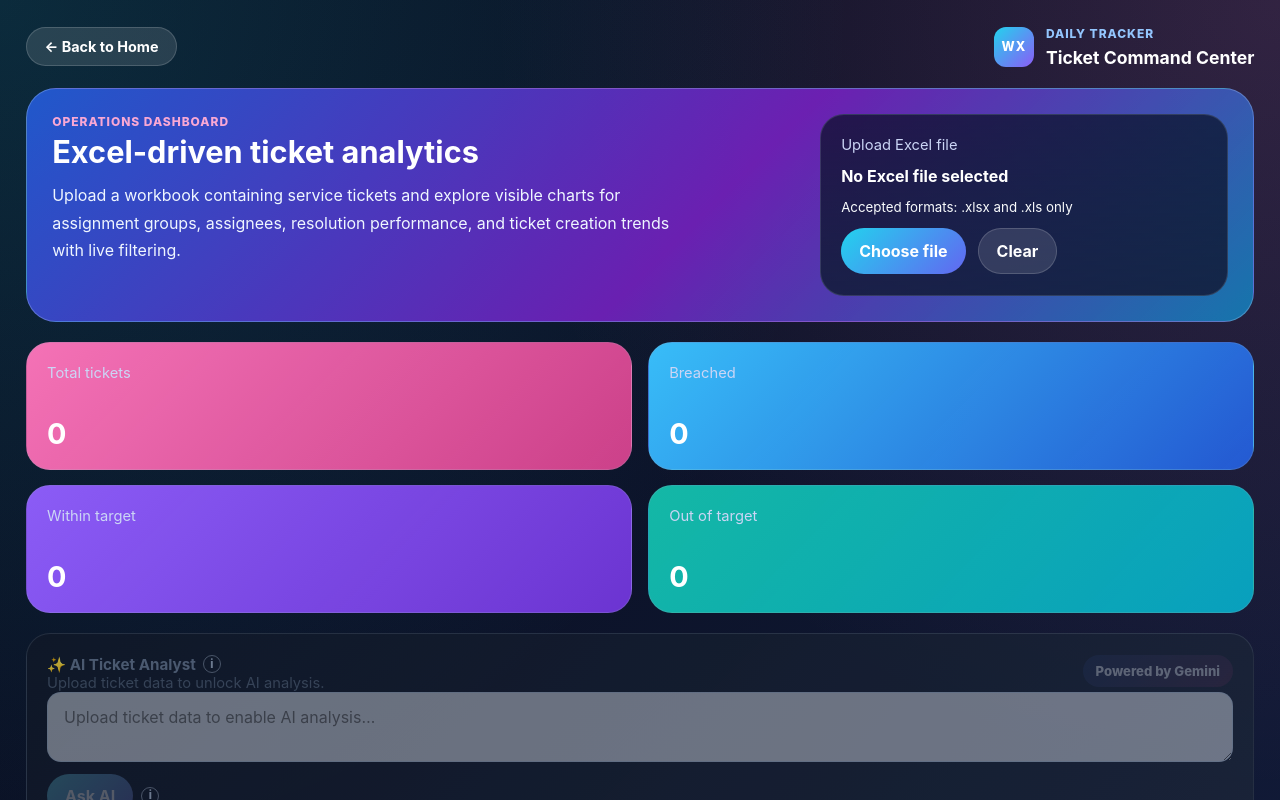
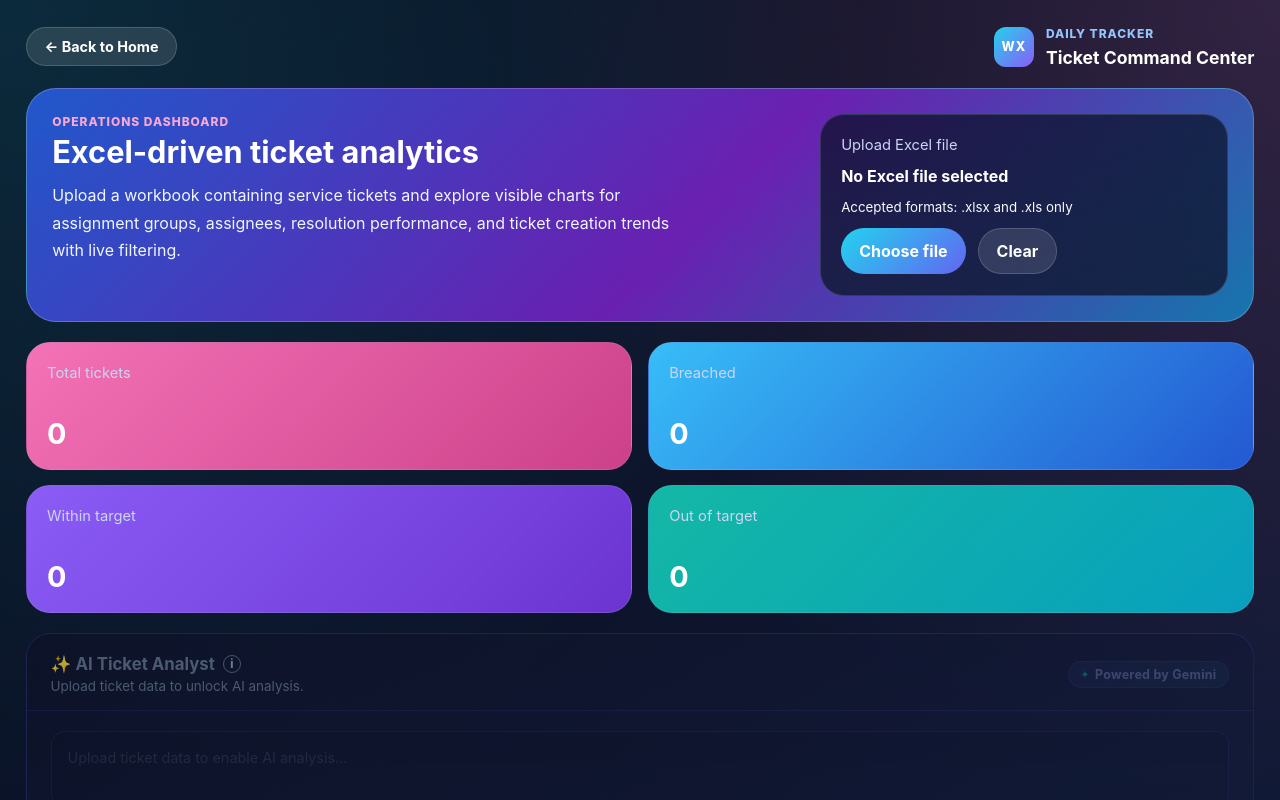
Before and after one commit to ansjahangiraj5-droid/WatsonX, a React (Vite) app: page / in a window 1280 px wide. Both pictures are taken after a click on the button 408 px from the left and 449 px from the top of the page. Shown: the top 800 px of the page. Built offline with nearby package versions, Linux system fonts and the light colour scheme.

Commit message:
AI section UI update

```diff
--- a/src/App.jsx
+++ b/src/App.jsx
@@ -1482,65 +1482,126 @@ function DailyTrackerPage({ onBack }) {
             const tooltipText = isNoData
               ? 'AI Ticket Analyst will become available once ticket data has been uploaded. Upload a valid spreadsheet to enable this feature.'
               : 'Please enter a question before analyzing.';
+
+            // Renders the AI text response with lightweight markdown-style formatting:
+            // lines starting with # → heading, - / * / • → bullet, 1. → numbered,
+            // **text** → bold. Falls back to a plain paragraph.
+            const renderResponse = (text) => {
+              const lines = text.split('\n');
+              const blocks = [];
+              let bulletBuffer = [];
+              let numberedBuffer = [];
+
+              const flushBullets = () => {
+                if (bulletBuffer.length) {
+                  blocks.push(
+                    <ul key={`b-${blocks.length}`} className="aiRespBulletList">
+                      {bulletBuffer.map((l, i) => <li key={i}>{renderInline(l)}</li>)}
+                    </ul>
+                  );
+                  bulletBuffer = [];
+                }
+              };
+              const flushNumbered = () => {
+                if (numberedBuffer.length) {
+                  blocks.push(
+                    <ol key={`n-${blocks.length}`} className="aiRespNumberedList">
+                      {numberedBuffer.map((l, i) => <li key={i}>{renderInline(l)}</li>)}
+                    </ol>
+                  );
+                  numberedBuffer = [];
+                }
+              };
+              const renderInline = (str) => {
+                const parts = str.split(/(\*\*[^*]+\*\*)/g);
+                return parts.map((p, i) =>
+                  p.startsWith('**') && p.endsWith('**')
+                    ? <span key={i} className="aiRespBold">{p.slice(2, -2)}</span>
+                    : p
+                );
+              };
+
+              lines.forEach((raw, idx) => {
+                const line = raw.trimEnd();
+                if (line.match(/^#{1,3}\s/)) {
+                  flushBullets(); flushNumbered();
+                  blocks.push(<p key={idx} className="aiRespHeading">{renderInline(line.replace(/^#{1,3}\s/, ''))}</p>);
+                } else if (line.match(/^[-*•]\s/)) {
+                  flushNumbered();
+                  bulletBuffer.push(line.replace(/^[-*•]\s/, ''));
+                } else if (line.match(/^\d+\.\s/)) {
+                  flushBullets();
+                  numberedBuffer.push(line.replace(/^\d+\.\s/, ''));
+                } else if (line.trim() === '') {
+                  flushBullets(); flushNumbered();
+                } else {
+                  flushBullets(); flushNumbered();
+                  blocks.push(<p key={idx} className="aiRespPara">{renderInline(line)}</p>);
+                }
+              });
+              flushBullets(); flushNumbered();
+              return blocks;
+            };
+
             return (
-              <section
-                className="tableCard darkPanel"
-                style={{ marginBottom: 20, opacity: isNoData ? 0.72 : 1, transition: 'opacity 0.2s' }}
-              >
-                <div className="tableHeader">
-                  <div style={{ display: 'flex', alignItems: 'center', gap: 8 }}>
-                    <div>
-                      <div style={{ display: 'flex', alignItems: 'center', gap: 7 }}>
-                        <h2 style={{ color: isNoData ? '#64748b' : '#fff', transition: 'color 0.2s' }}>✨ AI Ticket Analyst</h2>
-                        {isNoData && (
-                          <i
-                            className="aiInfoIcon"
-                            data-tooltip="AI Ticket Analyst will become available once all the required prerequisites are met. Upload a valid ticket data file to enable this feature."
-                          >i</i>
-                        )}
-                      </div>
-                      <p className="tableSubtitle" style={{ color: isNoData ? '#475569' : '#94a3b8', transition: 'color 0.2s' }}>
-                        {isNoData ? 'Upload ticket data to unlock AI analysis.' : 'Ask questions about the current filtered ticket data.'}
-                      </p>
+              <section className="aiSection" style={{ opacity: isNoData ? 0.72 : 1 }}>
+
+                {/* ── Header ── */}
+                <div className="aiSectionHeader">
+                  <div className="aiSectionTitleGroup">
+                    <div className="aiSectionTitleRow">
+                      <h2 className={`aiSectionTitle${isNoData ? ' muted' : ''}`}>✨ AI Ticket Analyst</h2>
+                      {isNoData && (
+                        <i className="aiInfoIcon" data-tooltip="AI Ticket Analyst will become available once all the required prerequisites are met. Upload a valid ticket data file to enable this feature.">i</i>
+                      )}
                     </div>
+                    <p className={`aiSectionSubtitle${isNoData ? '' : ' active'}`}>
+                      {isNoData ? 'Upload ticket data to unlock AI analysis.' : 'Ask questions about the current filtered ticket data.'}
+                    </p>
                   </div>
-                  <span className="pill" style={{ opacity: isNoData ? 0.45 : 1, transition: 'opacity 0.2s' }}>Powered by Gemini</span>
+                  <span className="aiPoweredBadge" style={{ opacity: isNoData ? 0.4 : 1 }}>Powered by Gemini</span>
                 </div>
 
-                <div style={{ display: 'flex', flexDirection: 'column', gap: 12 }}>
-                  <textarea
-                    className="commentInput"
-                    style={{ minHeight: 60, width: '100%' }}
-                    placeholder={isNoData ? 'Upload ticket data to enable AI analysis…' : "E.g., 'Which assignee has the most breached P1 tickets?' or 'Summarize the comments.'"}
-                    value={chatInput}
-                    disabled={isNoData}
-                    onChange={(e) => setChatInput(e.target.value)}
-                    onKeyDown={(e) => {
-                      if (e.key === 'Enter' && !e.shiftKey) {
-                        e.preventDefault();
-                        handleAskAI();
-                      }
-                    }}
-                  />
-
-                  <div className="buttonRow" style={{ alignItems: 'center' }}>
+                {/* ── Input area ── */}
+                <div className="aiInputArea">
+                  <div className="aiTextareaWrapper">
+                    <textarea
+                      className="aiTextarea"
+                      placeholder={isNoData ? 'Upload ticket data to enable AI analysis\u2026' : 'e.g. \u201cWhich assignee has the most breached P1 tickets?\u201d or \u201cSummarise comments.\u201d'}
+                      value={chatInput}
+                      disabled={isNoData}
+                      onChange={(e) => setChatInput(e.target.value)}
+                      onKeyDown={(e) => {
+                        if (e.key === 'Enter' && !e.shiftKey) { e.preventDefault(); handleAskAI(); }
+                      }}
+                    />
+                  </div>
+
+                  <div className="aiButtonRow">
                     <div className="disabledButtonWrapper">
                       <button
                         type="button"
-                        className="actionButton primaryButton"
+                        className="aiAskButton"
                         onClick={handleAskAI}
                         disabled={isButtonDisabled}
                         style={{ pointerEvents: isButtonDisabled ? 'none' : undefined }}
                       >
-                        {isChatLoading ? 'Analyzing Data...' : 'Ask AI'}
+                        {isChatLoading ? (
+                          <>
+                            Analyzing
+                            <span className="aiLoadingDots">
+                              <span /><span /><span />
+                            </span>
+                          </>
+                        ) : 'Analyze'}
                       </button>
                       {isButtonDisabled && (
-                        <i
-                          className="aiInfoIcon"
-                          data-tooltip={tooltipText}
-                        >i</i>
+                        <i className="aiInfoIcon" data-tooltip={tooltipText}>i</i>
                       )}
                     </div>
+                    {!isNoData && !isChatLoading && (
+                      <span className="aiShortcutHint">Press Enter ↵ to send</span>
+                    )}
                   </div>
 
                   {isNoData && (
@@ -1549,15 +1610,26 @@ function DailyTrackerPage({ onBack }) {
                     </p>
                   )}
 
-                  {chatError && <p className="bannerError">{chatError}</p>}
-
-                  {chatResponse && (
-                    <div style={{ background: 'rgba(255,255,255,0.05)', padding: 16, borderRadius: 14, marginTop: 10, border: '1px solid rgba(255,255,255,0.1)' }}>
-                      <strong style={{ color: '#22d3ee', display: 'block', marginBottom: 8 }}>AI Response:</strong>
-                      <div style={{ color: '#f8fafc', whiteSpace: 'pre-wrap', lineHeight: 1.6 }}>{chatResponse}</div>
+                  {chatError && <p className="bannerError" style={{ margin: 0 }}>{chatError}</p>}
+                </div>
+
+                {/* ── Response panel ── */}
+                {chatResponse && (
+                  <>
+                    <div className="aiResponseDivider" />
+                    <div className="aiResponsePanel">
+                      <div className="aiResponseHeader">
+                        <div className="aiResponseAvatar">AI</div>
+                        <span className="aiResponseLabel">AI Response</span>
+                        <span className="aiResponseTimestamp">Just now</span>
+                      </div>
+                      <div className="aiResponseBody">
+                        {renderResponse(chatResponse)}
+                      </div>
                     </div>
-                  )}
-                </div>
+                  </>
+                )}
+
               </section>
             );
           })()}
--- a/src/styles.css
+++ b/src/styles.css
@@ -351,6 +351,351 @@ h2 {
   color: #64748b;
   font-size: 0.82rem;
   line-height: 1.5;
+}
+
+/* ══════════════════════════════════════════════════════════
+   AI TICKET ANALYST SECTION
+══════════════════════════════════════════════════════════ */
+
+.aiSection {
+  display: flex;
+  flex-direction: column;
+  gap: 0;
+  margin-bottom: 20px;
+  border-radius: 24px;
+  overflow: hidden;
+  border: 1px solid rgba(99, 102, 241, 0.22);
+  background: linear-gradient(160deg, rgba(13, 18, 40, 0.98) 0%, rgba(22, 30, 62, 0.98) 100%);
+  transition: opacity 0.2s;
+}
+
+/* ── section header bar ── */
+.aiSectionHeader {
+  display: flex;
+  align-items: center;
+  justify-content: space-between;
+  padding: 20px 24px 16px;
+  border-bottom: 1px solid rgba(99, 102, 241, 0.14);
+}
+
+.aiSectionTitleGroup {
+  display: flex;
+  flex-direction: column;
+  gap: 4px;
+}
+
+.aiSectionTitleRow {
+  display: flex;
+  align-items: center;
+  gap: 8px;
+}
+
+.aiSectionTitle {
+  font-size: 1.05rem;
+  font-weight: 700;
+  color: #ffffff;
+  margin: 0;
+  transition: color 0.2s;
+}
+
+.aiSectionTitle.muted { color: #64748b; }
+
+.aiSectionSubtitle {
+  font-size: 0.84rem;
+  color: #64748b;
+  margin: 0;
+  transition: color 0.2s;
+}
+
+.aiSectionSubtitle.active { color: #94a3b8; }
+
+.aiPoweredBadge {
+  display: inline-flex;
+  align-items: center;
+  gap: 6px;
+  padding: 5px 12px;
+  border-radius: 999px;
+  background: linear-gradient(135deg, rgba(99, 102, 241, 0.18), rgba(34, 211, 238, 0.14));
+  border: 1px solid rgba(99, 102, 241, 0.3);
+  color: #a5b4fc;
+  font-size: 0.78rem;
+  font-weight: 700;
+  letter-spacing: 0.02em;
+  white-space: nowrap;
+  transition: opacity 0.2s;
+  flex-shrink: 0;
+}
+
+.aiPoweredBadge::before {
+  content: '✦';
+  font-size: 0.6rem;
+  color: #22d3ee;
+}
+
+/* ── input area ── */
+.aiInputArea {
+  padding: 20px 24px;
+  display: flex;
+  flex-direction: column;
+  gap: 14px;
+}
+
+.aiTextareaWrapper {
+  position: relative;
+}
+
+.aiTextarea {
+  width: 100%;
+  min-height: 72px;
+  padding: 14px 16px;
+  border-radius: 14px;
+  border: 1px solid rgba(99, 102, 241, 0.28);
+  background: rgba(8, 15, 35, 0.72);
+  color: #f1f5f9;
+  font-size: 0.9rem;
+  line-height: 1.6;
+  resize: vertical;
+  transition: border-color 0.15s, background 0.15s;
+  box-sizing: border-box;
+}
+
+.aiTextarea::placeholder { color: #475569; }
+
+.aiTextarea:focus {
+  outline: none;
+  border-color: rgba(99, 102, 241, 0.6);
+  background: rgba(8, 15, 35, 0.92);
+}
+
+.aiTextarea:disabled {
+  opacity: 0.45;
+  cursor: not-allowed;
+  background: rgba(15, 23, 42, 0.5);
+}
+
+.aiTextareaHint {
+  font-size: 0.75rem;
+  color: #334155;
+  margin-top: 4px;
+}
+
+/* ── button row ── */
+.aiButtonRow {
+  display: flex;
+  align-items: center;
+  gap: 12px;
+}
+
+.aiAskButton {
+  display: inline-flex;
+  align-items: center;
+  gap: 8px;
+  padding: 10px 22px;
+  border: 0;
+  border-radius: 999px;
+  font-size: 0.88rem;
+  font-weight: 700;
+  color: #ffffff;
+  background: linear-gradient(135deg, #6366f1, #22d3ee);
+  cursor: pointer;
+  transition: opacity 0.15s, transform 0.12s;
+  white-space: nowrap;
+}
+
+.aiAskButton:hover:not(:disabled) {
+  opacity: 0.88;
+  transform: translateY(-1px);
+}
+
+.aiAskButton:disabled {
+  opacity: 0.38;
+  cursor: not-allowed;
+  filter: grayscale(35%);
+  pointer-events: none;
+  transform: none;
+}
+
+.aiAskButton::before {
+  content: '✦';
+  font-size: 0.7rem;
+}
+
+.aiLoadingDots {
+  display: inline-flex;
+  gap: 3px;
+  align-items: center;
+}
+
+.aiLoadingDots span {
+  width: 4px;
+  height: 4px;
+  border-radius: 50%;
+  background: #ffffff;
+  animation: aiDotPulse 1.2s ease-in-out infinite;
+}
+
+.aiLoadingDots span:nth-child(2) { animation-delay: 0.2s; }
+.aiLoadingDots span:nth-child(3) { animation-delay: 0.4s; }
+
+@keyframes aiDotPulse {
+  0%, 80%, 100% { opacity: 0.25; transform: scale(0.85); }
+  40%           { opacity: 1;    transform: scale(1.1);  }
+}
+
+.aiShortcutHint {
+  font-size: 0.75rem;
+  color: #334155;
+  margin-left: auto;
+}
+
+/* ── response panel ── */
+.aiResponsePanel {
+  margin: 0 24px 24px;
+  border-radius: 16px;
+  overflow: hidden;
+  border: 1px solid rgba(34, 211, 238, 0.18);
+  background: linear-gradient(160deg, rgba(6, 18, 44, 0.96) 0%, rgba(14, 26, 58, 0.96) 100%);
+  animation: aiFadeSlide 0.22s ease both;
+}
+
+@keyframes aiFadeSlide {
+  from { opacity: 0; transform: translateY(6px); }
+  to   { opacity: 1; transform: translateY(0);   }
+}
+
+.aiResponseHeader {
+  display: flex;
+  align-items: center;
+  gap: 10px;
+  padding: 14px 18px 12px;
+  border-bottom: 1px solid rgba(34, 211, 238, 0.1);
+}
+
+.aiResponseAvatar {
+  width: 28px;
+  height: 28px;
+  border-radius: 8px;
+  background: linear-gradient(135deg, #6366f1, #22d3ee);
+  display: grid;
+  place-items: center;
+  font-size: 0.72rem;
+  font-weight: 800;
+  color: #ffffff;
+  flex-shrink: 0;
+  letter-spacing: 0.04em;
+}
+
+.aiResponseLabel {
+  font-size: 0.8rem;
+  font-weight: 700;
+  color: #22d3ee;
+  letter-spacing: 0.04em;
+  text-transform: uppercase;
+}
+
+.aiResponseTimestamp {
+  margin-left: auto;
+  font-size: 0.72rem;
+  color: #334155;
+}
+
+.aiResponseBody {
+  padding: 18px 20px 20px;
+  display: flex;
+  flex-direction: column;
+  gap: 10px;
+}
+
+/* rendered markdown-style blocks inside the response */
+.aiRespHeading {
+  font-size: 0.95rem;
+  font-weight: 700;
+  color: #e2e8f0;
+  margin: 6px 0 2px;
+  line-height: 1.4;
+}
+
+.aiRespPara {
+  font-size: 0.88rem;
+  color: #cbd5e1;
+  line-height: 1.75;
+  margin: 0;
+}
+
+.aiRespBulletList {
+  margin: 0;
+  padding-left: 0;
+  list-style: none;
+  display: flex;
+  flex-direction: column;
+  gap: 6px;
+}
+
+.aiRespBulletList li {
+  display: flex;
+  gap: 10px;
+  font-size: 0.88rem;
+  color: #cbd5e1;
+  line-height: 1.65;
+  align-items: flex-start;
+}
+
+.aiRespBulletList li::before {
+  content: '';
+  width: 5px;
+  height: 5px;
+  border-radius: 50%;
+  background: #6366f1;
+  flex-shrink: 0;
+  margin-top: 8px;
+}
+
+.aiRespNumberedList {
+  margin: 0;
+  padding-left: 0;
+  list-style: none;
+  display: flex;
+  flex-direction: column;
+  gap: 6px;
+  counter-reset: ai-counter;
+}
+
+.aiRespNumberedList li {
+  display: flex;
+  gap: 10px;
+  font-size: 0.88rem;
+  color: #cbd5e1;
+  line-height: 1.65;
+  align-items: flex-start;
+  counter-increment: ai-counter;
+}
+
+.aiRespNumberedList li::before {
+  content: counter(ai-counter);
+  min-width: 20px;
+  height: 20px;
+  border-radius: 5px;
+  background: rgba(99, 102, 241, 0.22);
+  color: #a5b4fc;
+  font-size: 0.72rem;
+  font-weight: 800;
+  display: grid;
+  place-items: center;
+  flex-shrink: 0;
+  margin-top: 3px;
+}
+
+/* bold inline text inside response (rendered via span) */
+.aiRespBold {
+  font-weight: 700;
+  color: #e2e8f0;
+}
+
+/* ── divider between input area and response ── */
+.aiResponseDivider {
+  height: 1px;
+  background: rgba(99, 102, 241, 0.12);
+  margin: 0 24px;
 }
 
 .bannerError {
```
